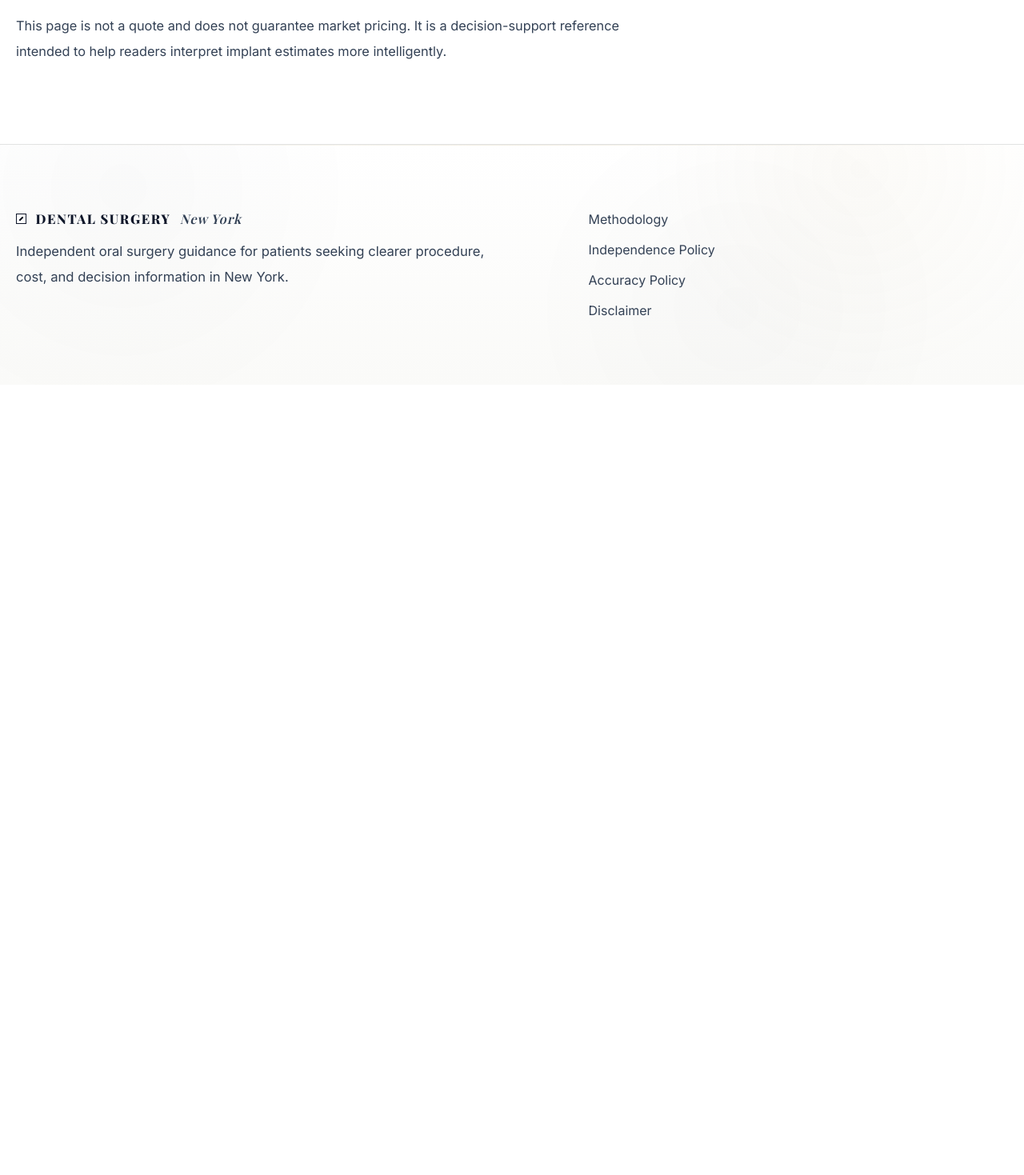
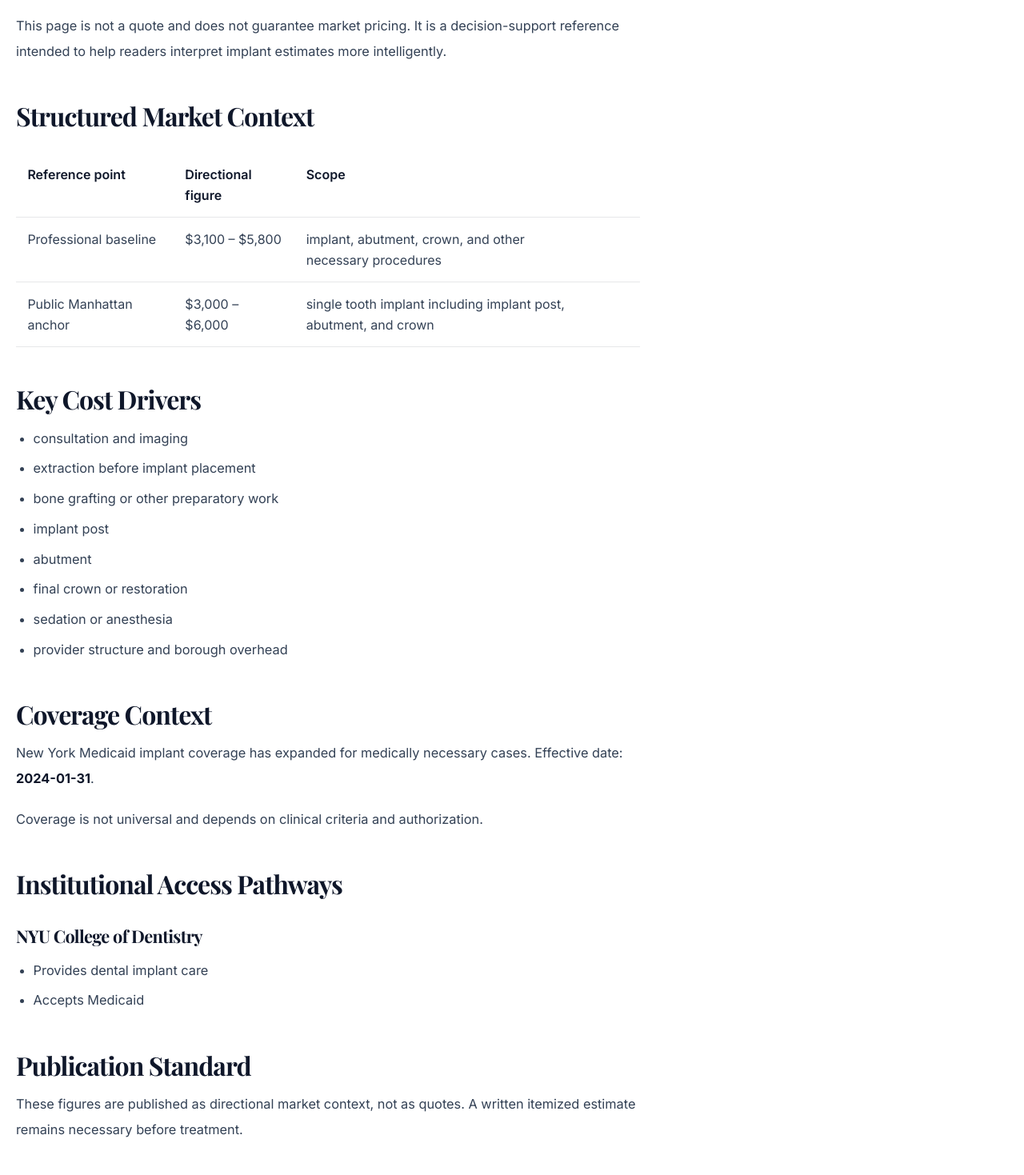
Before and after one commit to Sohadot/DentalSurgeryNewyork, a Next.js app: page /costs/dental-implants in a window 1280 px wide. Shown: the part 2921-4390 px from the top of the page at 80% size. Before the commit the page ends 3402 px from the top, so only its background shows below. Built offline with nearby package versions, Linux system fonts and the light colour scheme; a web font is replaced by a local one.

Commit message:
Enhance Dental Implant Cost Page with data and context
Added cost data handling and structured market context for dental implants.

```diff
--- a/app/costs/dental-implants/page.tsx
+++ b/app/costs/dental-implants/page.tsx
@@ -1,6 +1,10 @@
 import DentalImplantCostContent from '../../../content/costs/dental-implants.mdx'
 import PageShell from '../../../components/page-shell'
 import { getRouteByPath } from '../../../lib/content-index'
+import {
+  formatDirectionalRange,
+  getDentalImplantsCostData,
+} from '../../../lib/cost-data'
 import { buildMetadata } from '../../../lib/metadata'
 
 const route = getRouteByPath('/costs/dental-implants')
@@ -11,7 +15,14 @@ export const metadata = buildMetadata({
   path: route.path,
 })
 
+const rangeLabels: Record<string, string> = {
+  professional_baseline_total_single_tooth: 'Professional baseline',
+  public_manhattan_anchor_single_tooth: 'Public Manhattan anchor',
+}
+
 export default function DentalImplantCostPage() {
+  const data = getDentalImplantsCostData()
+
   return (
     <PageShell
       eyebrow="Cost Guide"
@@ -19,6 +30,67 @@ export default function DentalImplantCostPage() {
       intro="Understand the structure behind implant pricing rather than relying on headline numbers alone."
     >
       <DentalImplantCostContent />
+
+      <h2>Structured Market Context</h2>
+      <table>
+        <thead>
+          <tr>
+            <th>Reference point</th>
+            <th>Directional figure</th>
+            <th>Scope</th>
+          </tr>
+        </thead>
+        <tbody>
+          {Object.entries(data.directional_ranges).map(([key, range]) => (
+            <tr key={key}>
+              <td>{rangeLabels[key] ?? key}</td>
+              <td>{formatDirectionalRange(range)}</td>
+              <td>{range.scope}</td>
+            </tr>
+          ))}
+        </tbody>
+      </table>
+
+      <h2>Key Cost Drivers</h2>
+      <ul>
+        {data.cost_drivers.map((driver) => (
+          <li key={driver}>{driver}</li>
+        ))}
+      </ul>
+
+      {data.coverage_context ? (
+        <>
+          <h2>Coverage Context</h2>
+          <p>
+            New York Medicaid implant coverage has expanded for medically
+            necessary cases. Effective date:{' '}
+            <strong>{data.coverage_context.effective_date}</strong>.
+          </p>
+          <p>{data.coverage_context.note}</p>
+        </>
+      ) : null}
+
+      {data.institutional_access_pathways?.length ? (
+        <>
+          <h2>Institutional Access Pathways</h2>
+          {data.institutional_access_pathways.map((pathway) => (
+            <div key={pathway.name}>
+              <h3>{pathway.name}</h3>
+              <ul>
+                {pathway.notes.map((note) => (
+                  <li key={note}>{note}</li>
+                ))}
+              </ul>
+            </div>
+          ))}
+        </>
+      ) : null}
+
+      <h2>Publication Standard</h2>
+      <p>
+        These figures are published as directional market context, not as quotes.
+        A written itemized estimate remains necessary before treatment.
+      </p>
     </PageShell>
   )
 }
```
